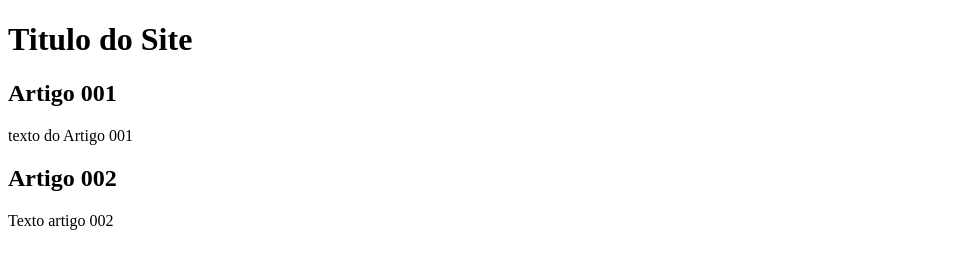
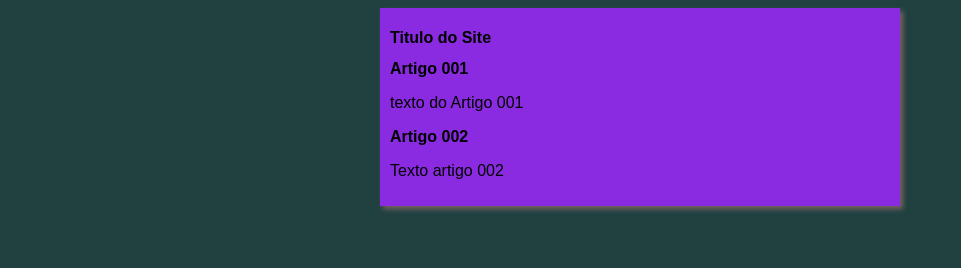
Before and after one commit to Lucasasouza22/projeto-site, a plain HTML site: page index.html in a window 1280 px wide. Shown: the whole page, without its empty margins (0-961 px from the left). Drawn offline with Linux system fonts and the light colour scheme.

Commit message:
iniciei o design

```diff
--- /dev/null
+++ b/estilos/style.css
@@ -0,0 +1,18 @@
+*{
+    font-family: Arial, Helvetica, sans-serif;
+    font-size: 16px;
+}
+
+body {
+    background-color: rgb(33, 65, 65);
+
+}
+
+main {
+    background-color: blueviolet;
+    width: 500px;
+    margin: auto;
+    padding: 10px;
+    box-shadow: 3px 3px 5px rgb(122, 99, 99);
+
+}
--- a/index.html
+++ b/index.html
@@ -4,6 +4,7 @@
     <meta charset="UTF-8">
     <meta name="viewport" content="width=device-width, initial-scale=1.0">
     <title>Titulo do Site</title>
+    <link rel="stylesheet" href="estilos/style.css">
 </head>
 <body>
     <main>
```
